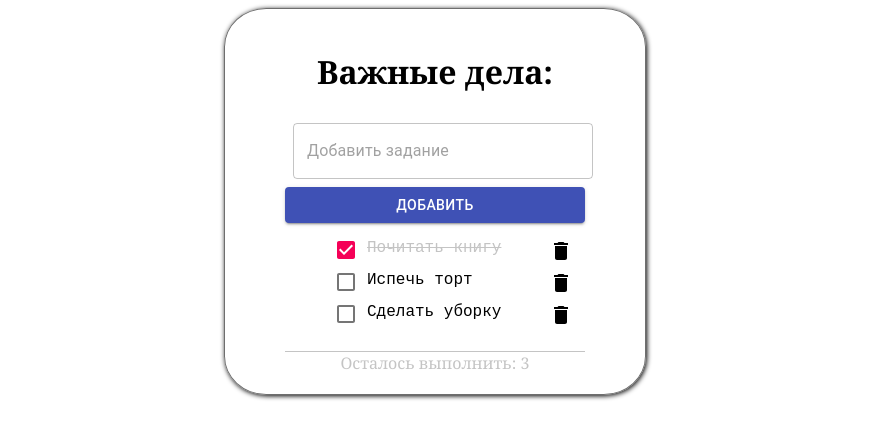
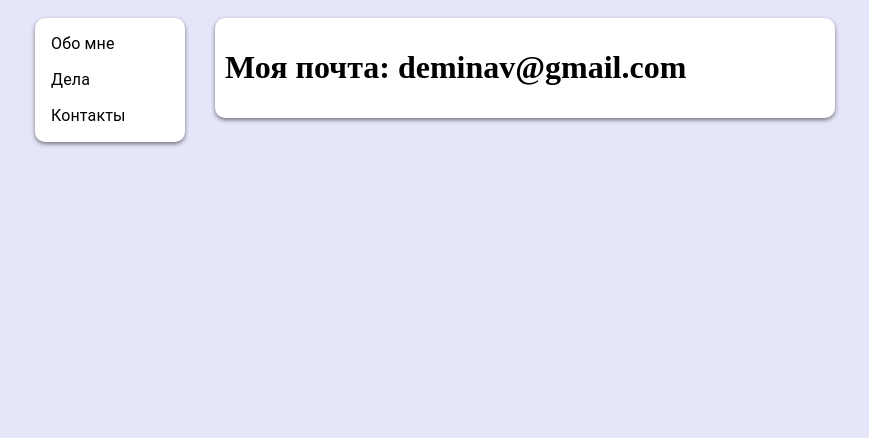
Before and after one commit to WebHeroSchool/todovalya, a React (Create React App) app: page /contacts in a window 1280 px wide. Shown: the top 438 px of the page, without its empty margins (205-1074 px from the left). Built offline with nearby package versions, Linux system fonts and the light colour scheme.

Commit message:
react router

```diff
--- a/package.json
+++ b/package.json
@@ -10,6 +10,7 @@
     "prop-types": "^15.7.2",
     "react": "^16.13.1",
     "react-dom": "^16.13.1",
+    "react-router-dom": "^5.2.0",
     "react-scripts": "3.4.3"
   },
   "scripts": {
--- /dev/null
+++ b/src/components/About/About.js
@@ -0,0 +1,10 @@
+import React from 'react';
+import styles from './About.module.css';
+
+const About = () => (
+	<div className={styles.wrapper}>
+		<h1>Привет, меня зовут Валя!</h1>
+	</div>
+);
+
+export default About;
--- /dev/null
+++ b/src/components/About/About.module.css
@@ -0,0 +1,8 @@
+.wrapper {
+  width: 600px;
+  background-color: white;
+  padding: 10px;
+  border: hidden;
+  border-radius: 10px;
+  box-shadow: 0 2px 4px rgba(0, 0, 0, .5);
+}
--- a/src/components/App/App.js
+++ b/src/components/App/App.js
@@ -1,85 +1,28 @@
-import React, { useState, useEffect } from 'react';
-import ReactDOM from 'react-dom';
-import InputItem from '../InputItem/InputItem';
-import ItemList from '../ItemList/ItemList';
-import Footer from '../Footer/Footer';
+import React from 'react';
+import { BrowserRouter as Router, Route, Link } from 'react-router-dom';
+import Todo from '../Todo/Todo';
+import About from '../About/About';
+import Contacts from '../Contacts/Contacts';
+import MenuItem from '@material-ui/core/MenuItem';
+import MenuList from '@material-ui/core/MenuList';
 import styles from './App.module.css';
 
-function App() {
-	const initialState = {
-		items: [
-			{
-				value: 'Почитать книгу',
-				isDone: true,
-				id: 1
-			},
-			{
-				value: 'Испечь торт',
-				isDone: false,
-				id: 2
-			},
-			{
-				value: 'Сделать уборку',
-				isDone: false,
-				id: 3
-			}
-		],
-		count: 3
-	};
-
-	const [items, setItems] = useState(initialState.items);
-	const [count, setCount] = useState(initialState.count);
-
-	useEffect(() => {
-		console.log('update');
-	});
-
-	useEffect(() => {
-		console.log('mount');
-	}, []);
-
-	const onClickDone = id => {
-		const newItemList = items.map(item => {
-			const newItem = { ...item };
-			if (item.id === id) {
-				newItem.isDone = !item.isDone;
-			}
-			return newItem;
-		});
-
-		setItems(newItemList);
-	};
-
-	const onClickDelete = id => {
-		const newList = items.filter(item => item.id !== id);
-		setItems(newList);
-		setCount(count => count - 1);
-	};
-
-	const onClickAdd = value => {
-		const newItems = [
-			...items,
-			{
-				value,
-				isDone: false,
-				id: count + 1
-			}
-		];
-		setItems(newItems);
-		setCount(count => count + 1);
-	};
-
-	return (
-		<div className={styles.wrap}>
-			<h1 className={styles.title}>Важные дела:</h1>
-			<InputItem onClickAdd={onClickAdd} />
-			<ItemList
-				items={items}
-				onClickDone={onClickDone}
-				onClickDelete={onClickDelete}
-			/>
-			<Footer count={count} />
-		</div>);
-};
+const App = () => (<Router>
+	<div className={styles.wrap}>
+		<MenuList className={styles.sidebar}>
+			<Link to='/' className={styles.link}>
+				<MenuItem>Обо мне</MenuItem></Link>
+			<Link to='/todo' className={styles.link}>
+				<MenuItem>Дела</MenuItem></Link>
+			<Link to='/contacts' className={styles.link}>
+				<MenuItem>Контакты</MenuItem></Link>
+		</MenuList>
+		<div>
+			<Route path='/' exact component={About} />
+			<Route path='/todo' component={Todo} />
+			<Route path='/contacts' component={Contacts} />
+		</div>
+	</div>
+</Router>);
 
 export default App;
--- a/src/components/App/App.module.css
+++ b/src/components/App/App.module.css
@@ -1,13 +1,24 @@
-.wrap {
-	margin: auto;
-	width: 300px;
-	border: 1px solid #6e6e6e;
-  border-radius: 10%;
-  box-shadow: 1px 1px 5px;
-  padding: 20px 60px;
+body {
+  background-color: #e6e6fa;
 }
 
-.title {
-	font-family: Georgia, 'Times New Roman', Times, serif;
-	text-align: center;
+.wrap {
+	display: flex;
+  justify-content: space-between;
+  margin: auto;
+  width: 800px;
+  padding-top: 10px;
 }
+
+.link {
+  text-decoration: none;
+	color: black;
+}
+
+.sidebar {
+		width: 150px;
+		background-color: white;
+		border: hidden;
+		border-radius: 10px;
+		box-shadow: 0 2px 4px rgba(0, 0, 0, .5);
+	}
--- /dev/null
+++ b/src/components/Contacts/Contacts.js
@@ -0,0 +1,10 @@
+import React from 'react';
+import styles from './Contacts.module.css';
+
+const Contacts = () => (
+	<div className={styles.wrap}>
+		<h1>Моя почта: deminav@gmail.com</h1>
+	</div>
+);
+
+export default Contacts;
--- /dev/null
+++ b/src/components/Contacts/Contacts.module.css
@@ -0,0 +1,8 @@
+.wrap {
+  width: 600px;
+  background-color: white;
+  padding: 10px;
+  border: hidden;
+  border-radius: 10px;
+  box-shadow: 0 2px 4px rgba(0, 0, 0, .5);
+}
--- /dev/null
+++ b/src/components/Todo/Todo.js
@@ -0,0 +1,75 @@
+import React, { useState, useEffect } from 'react';
+import ItemList from '../ItemList/ItemList';
+import InputItem from '../InputItem/InputItem';
+import Footer from '../Footer/Footer';
+import styles from './Todo.module.css';
+
+const Todo = () => {
+
+	const initialState = {
+		items: [
+			{
+				value: 'Покормить кота',
+				isDone: true,
+				id: 1
+			},
+			{
+				value: 'Испечь пирог',
+				isDone: false,
+				id: 2
+
+			},
+			{
+				value: 'Сделать уборку',
+				isDone: false,
+				id: 3
+			}
+		],
+		count: 3,
+	};
+
+	const [items, setItems] = useState(initialState.items);
+	const [count, setCount] = useState(initialState.count);
+
+	const onClickDone = id => {
+		const newItemList = items.map(item => {
+			const newItem = { ...item };
+			if (item.id === id) {
+				newItem.isDone = !item.isDone
+			}
+
+			return newItem;
+		});
+
+		setItems(newItemList);
+	};
+
+	const onClickDelete = id => {
+		const newItemList = items.filter(item => item.id !== id);
+		setItems(newItemList);
+	};
+
+	const onClickAdd = value => {
+		const newItemList = [
+			...items,
+			{
+				value,
+				isDone: false,
+				id: count + 1
+			}
+		];
+
+		setItems(newItemList);
+		setCount(count => count + 1);
+	};
+
+	return (
+		<div className={styles.content}>
+			<h1 className={styles.title}>Важные дела:</h1>
+			<InputItem onClickAdd={onClickAdd} />
+			<ItemList items={items} onClickDone={onClickDone} onClickDelete={onClickDelete} />
+			<Footer count={1} />
+		</div>);
+};
+
+export default Todo
--- /dev/null
+++ b/src/components/Todo/Todo.module.css
@@ -0,0 +1,9 @@
+.content {
+  width: 600px;
+  background-color: white;
+  font-family: 'Georgia', sans-serif;
+  padding: 10px;
+  border: hidden;
+  border-radius: 10px;
+  box-shadow: 0 2px 4px rgba(0, 0, 0, .5);
+}
--- a/src/index.js
+++ b/src/index.js
@@ -1,5 +1,5 @@
 import React from 'react';
 import ReactDOM from 'react-dom';
-import App from './components/App/App'
+import App from './components/App/App';
 
 ReactDOM.render(<App />, document.getElementById('root'));
```
Also changed, not shown: 1 other file (tests, documents, lock files or other folders).
